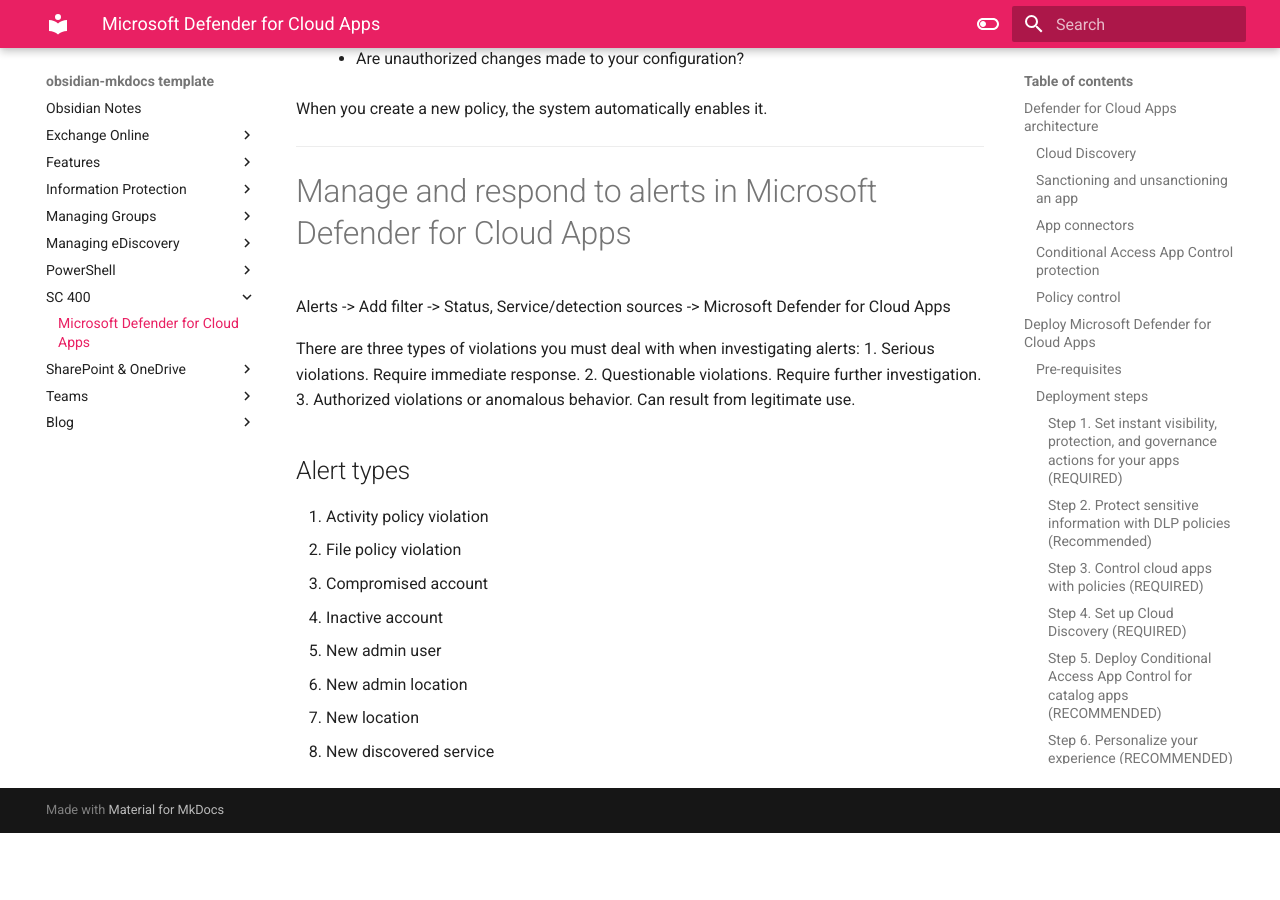
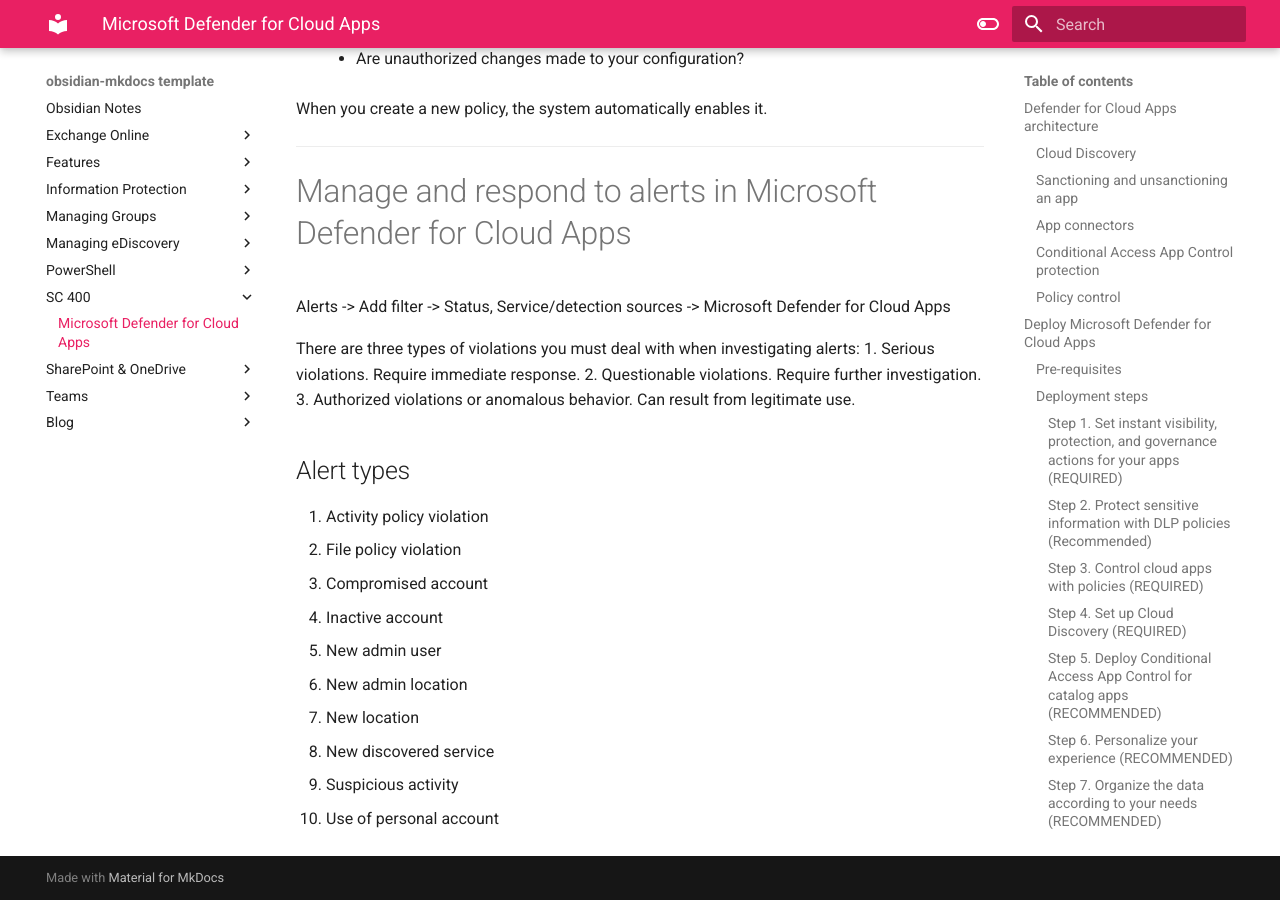
Before and after one commit to loujomer/toyee, an MkDocs documentation site: the page built from docs/SC-400/Microsoft Defender for Cloud Apps.md, in a window 1280 px wide and 900 px high, scrolled down 5006 px. Built offline with MkDocs 1.6.1 and Material for MkDocs 9.7.7, drawn with Linux system fonts in a browser that asks for light colours; before the commit the page ends 5839 px from its top, so only the background shows below that.

Commit message:
Update Microsoft Defender for Cloud Apps.md

```diff
--- a/docs/SC-400/Microsoft Defender for Cloud Apps.md
+++ b/docs/SC-400/Microsoft Defender for Cloud Apps.md
@@ -185,3 +185,5 @@
 6. New admin location
 7. New location
 8. New discovered service
+9. Suspicious activity
+10. Use of personal account
```
